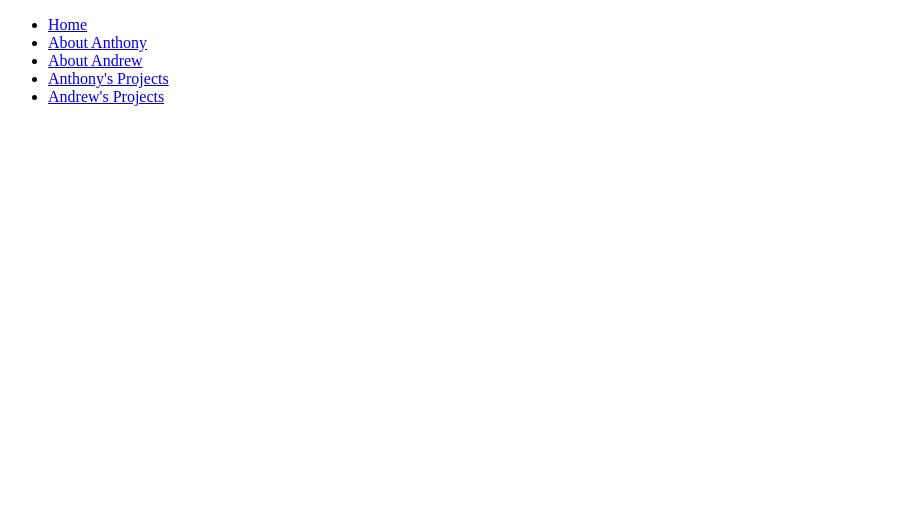
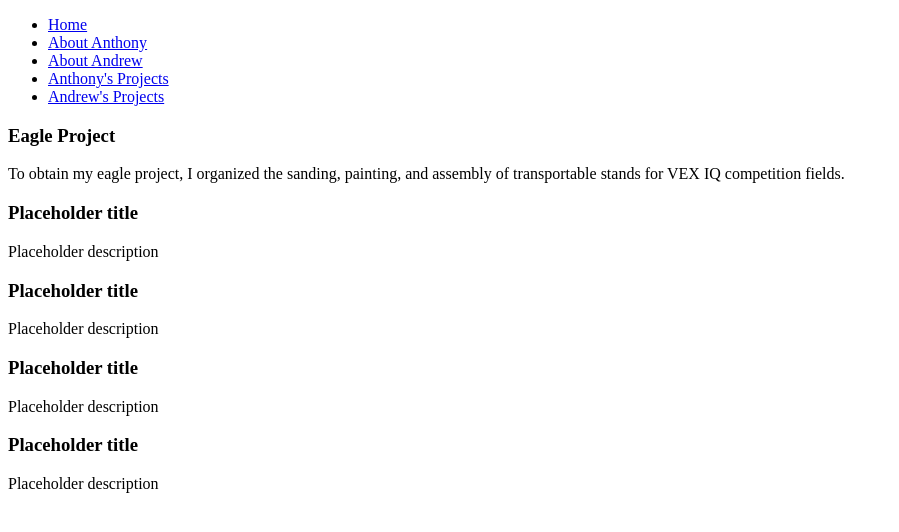
Before and after one commit to AnthonyDibernardo/FrontEndProject1, a plain HTML site: page AndrewProjects.html in a window 1280 px wide. Shown: the whole page, without its empty margins (0-899 px from the left). Drawn offline with Linux system fonts and the light colour scheme.

Commit message:
Added HTML code for individual projects

```diff
--- a/AndrewProjects.html
+++ b/AndrewProjects.html
@@ -16,5 +16,77 @@
                 <li><a href="AndrewProjects.html">Andrew's Projects</a></li>
             </ul>
         </nav>
+        <main>
+            <article class="project">
+                <header>
+                    <div class="title">
+                        <!--Input title of project here-->
+                        <h3>Eagle Project</h3>
+                    </div>
+                    <!--Input Image here-->
+                    <!--If you have a link to the project, insert into image-->
+                </header>
+                <!--Input your description here-->
+                <p>To obtain my eagle project, I organized the sanding, painting, and assembly of transportable stands for VEX IQ competition fields.</p>
+
+            </article>
+
+            <article class="project">
+                <header>
+                    <div class="title">
+                        <!--Input title of project here-->
+                        <h3>Placeholder title</h3>
+                    </div>
+                    <!--Input Image here-->
+                    <!--If you have a link to the project, insert into image-->
+                </header>
+                <!--Input your description here-->
+                <p>Placeholder description</p>
+
+            </article>
+
+            <article class="project">
+                <header>
+                    <div class="title">
+                        <!--Input title of project here-->
+                        <h3>Placeholder title</h3>
+                    </div>
+                    <!--Input Image here-->
+                    <!--If you have a link to the project, insert into image-->
+                </header>
+                <!--Input your description here-->
+                <p>Placeholder description</p>
+
+            </article>
+
+            <article class="project">
+                <header>
+                    <div class="title">
+                        <!--Input title of project here-->
+                        <h3>Placeholder title</h3>
+                    </div>
+                    <!--Input Image here-->
+                    <!--If you have a link to the project, insert into image-->
+                </header>
+                <!--Input your description here-->
+                <p>Placeholder description</p>
+
+            </article>
+
+            <article class="project">
+                <header>
+                    <div class="title">
+                        <!--Input title of project here-->
+                        <h3>Placeholder title</h3>
+                    </div>
+                    <!--Input Image here-->
+                    <!--If you have a link to the project, insert into image-->
+                </header>
+                <!--Input your description here-->
+                <p>Placeholder description</p>
+
+            </article>
+
+        </main>
     </body>
 </html>
```
